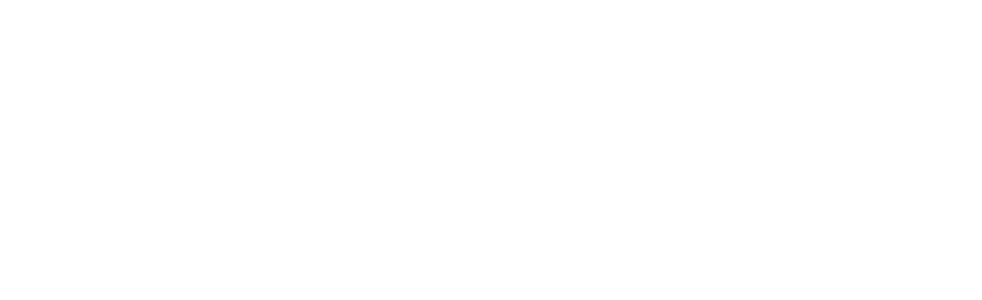
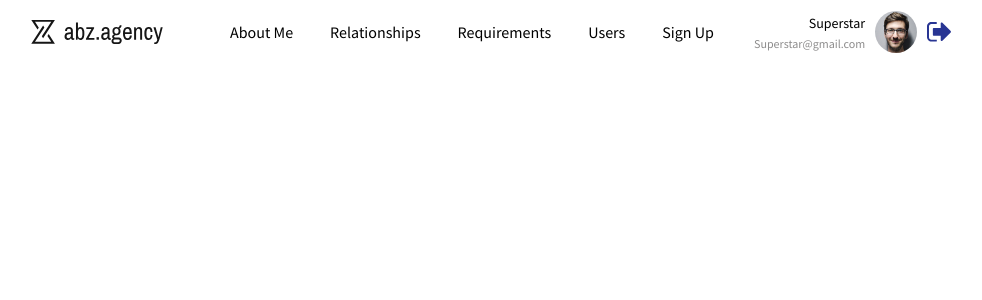
Before and after one commit to dimitrikarpov/abz-practice-frontend, a React (Create React App) app: page / in a window 1280 px wide. Shown: the top 300 px of the page, without its empty margins (144-1126 px from the left). Built offline with nearby package versions, Linux system fonts and the light colour scheme.

Commit message:
add desktop header

```diff
--- a/src/App.js
+++ b/src/App.js
@@ -1,17 +1,47 @@
-import React from 'react';
+import React from 'react'
+import HeaderLogo from './assets/logo/logo.svg'
+import SuperstarAvatar from './assets/imgs/user-superstar-2x.jpg'
+import SignOutIcon from './assets/icons/sign-out.svg'
 
 function App() {
   return (
     <div className="App">
       <section id="header">
-
+        <img className="header__logo" src={HeaderLogo} alt="logo" />
+        <nav className="header__nav">
+          <ul>
+            <li>
+              <a href="#">About Me</a>
+            </li>
+            <li>
+              <a href="#">Relationships</a>
+            </li>
+            <li>
+              <a href="#">Requirements</a>
+            </li>
+            <li>
+              <a href="#">Users</a>
+            </li>
+            <li>
+              <a href="#">Sign Up</a>
+            </li>
+          </ul>
+        </nav>
+        <div className="header__user">
+          <div className="header__user-info">
+            <p className="header__user-name">Superstar</p>
+            <p className="header__user-email">Superstar@gmail.com</p>
+          </div>
+          <img
+            src={SuperstarAvatar}
+            alt="avatar"
+            className="header__user-avatar"
+          />
+          <img src={SignOutIcon} alt="sign out" className="header__sign-out" />
+        </div>
       </section>
-
-
-
-
     </div>
-  );
+  )
 }
 
-export default App;
+export default App
--- a/src/index.js
+++ b/src/index.js
@@ -3,4 +3,5 @@
 import './index.scss';
 import App from './App';
 
+
 ReactDOM.render(<App />, document.getElementById('root'));
--- a/src/index.scss
+++ b/src/index.scss
@@ -1,5 +1,11 @@
 @import-normalize;
 @import url('https://fonts.googleapis.com/css?family=Overpass:600|Source+Sans+Pro:400,700&display=swap');
+
+* {
+  margin: 0;
+  padding: 0;
+  box-sizing: border-box;
+}
 
 body {
   font-family: 'Source Sans Pro', sans-serif;
@@ -44,6 +50,66 @@
 
 .App {
   text-align: center;
-  background: lightblue;
   width: 1024px;
+  margin: 0 auto;
 }
+
+/* header */
+#header {
+  display: flex;
+  align-items: center;
+  padding-left: 47px;
+  padding-right: 47px;
+  height: 64px;
+}
+
+.header__logo {
+  width: 132px;
+  height: 24px;
+}
+
+.header__nav {
+  width: 484px;
+  margin-left: 67px;
+
+  ul {
+    list-style-type: none;
+    display: flex;
+    align-items: center;
+    justify-content: space-between;
+  }
+
+  a {
+    text-decoration: none;
+    color: #000;
+    font-size: 16px;
+  }
+}
+
+.header__user-info {
+  text-align: right;
+}
+
+.header__user {
+  display: flex;
+  align-items: center;
+  margin-left: 40px;
+}
+
+.header__user-name {
+  font-size: 14px;
+  color: #000;
+  margin-bottom: 4px;
+}
+
+.header__user-email {
+  font-size: 12px;
+  color: #8d8c8c;
+}
+
+.header__user-avatar {
+  width: 42px;
+  height: 42px;
+  border-radius: 50%;
+  margin: 0 10px;
+}
```
